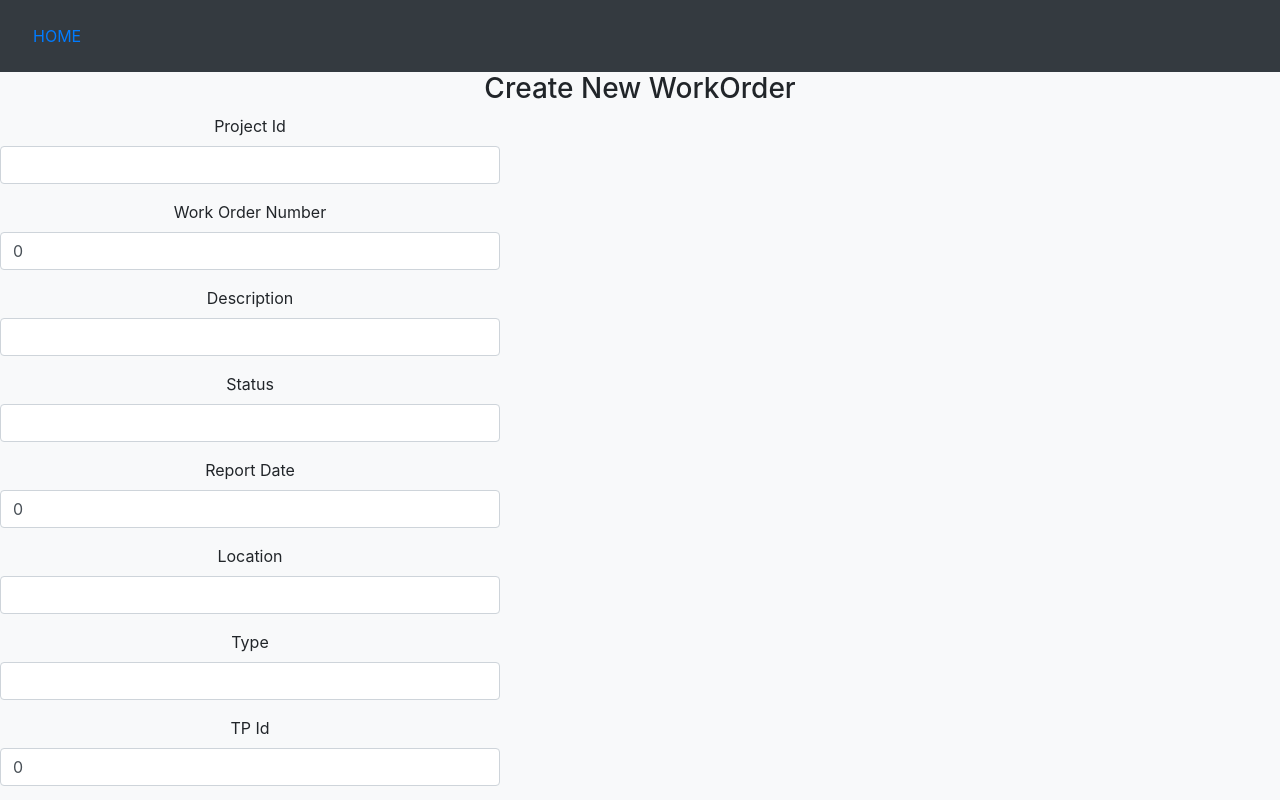
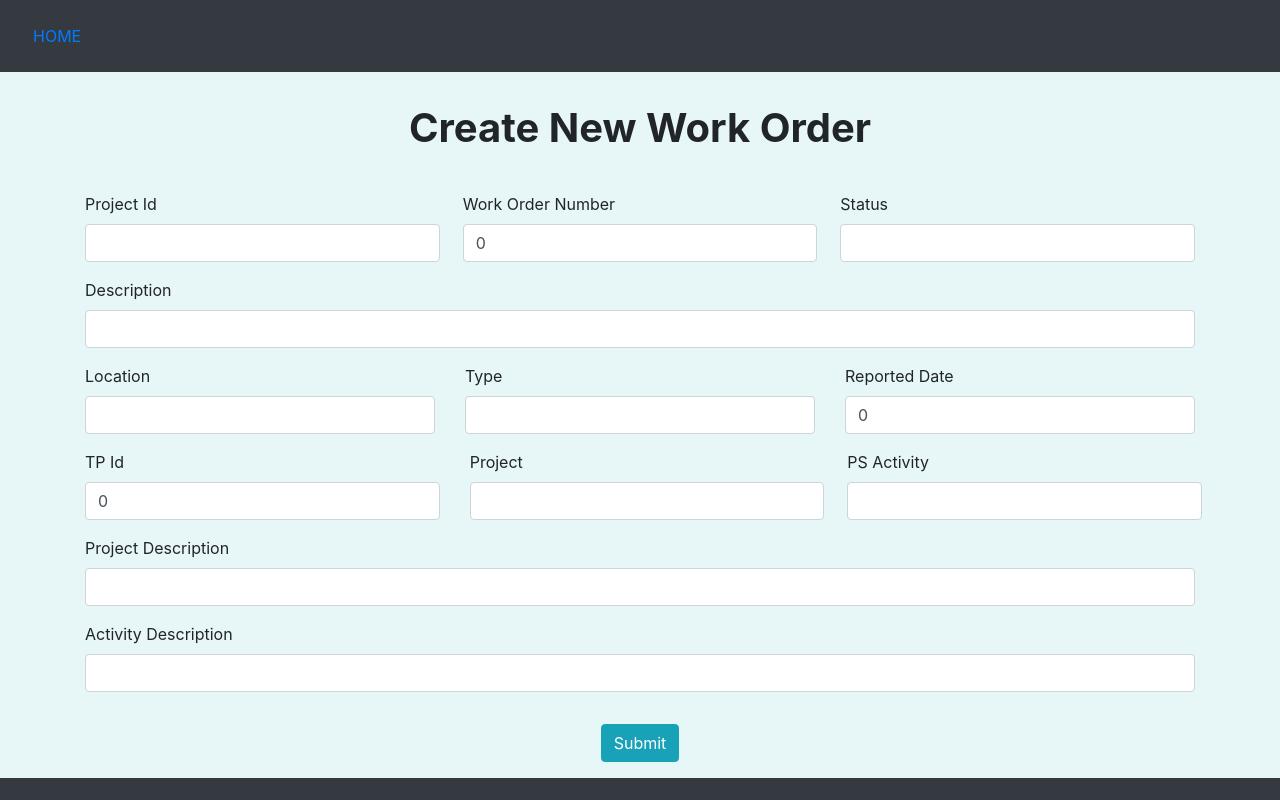
Before and after one commit to OFO323/BART12, a React (Create React App) app in the folder client/: page /createWorkorder in a window 1280 px wide. Shown: the top 800 px of the page. Built offline with nearby package versions, Linux system fonts and the light colour scheme.

Commit message:
finished spacing CreateWO

```diff
--- a/client/src/Attempts/1st/Components/CreateWO.js
+++ b/client/src/Attempts/1st/Components/CreateWO.js
@@ -1,7 +1,8 @@
 import React, { Component, Fragment } from 'react'
 import "bootstrap/dist/css/bootstrap.min.css";
 import axios from 'axios';
-import { Link } from 'react-router-dom';
+import { Link, Button } from 'react-router-dom';
+
 
 import Navbar from 'react-bootstrap/Navbar';
 import Form from 'react-bootstrap/Form';
@@ -92,7 +93,8 @@ class CreateWO extends Component{
 
         return(
             <Fragment>
-            <Navbar bg = 'dark' variant = 'dark'>
+            <div style = {{backgroundColor: '#E7F7F7'}}>
+            <Navbar expand = 'lg' sticky = 'top' bg = 'dark' variant = 'dark'>
             <Row>
                 <Form inline>
                 <Nav.Link >
@@ -101,11 +103,16 @@ class CreateWO extends Component{
                 </Form>
             </Row>
             </Navbar>
-            <div class='bg-light'>
-                <h3>Create New WorkOrder</h3>
+
+         <div className = "container">
+            <div className = 'py-3 my-3'>
+                <h1><strong>Create New Work Order</strong></h1>
+            </div>
+
+            <div>
                 <form onSubmit = {this.onSubmit}>
-                    <div>
-                        <div className = 'form-group' style={{ width:'500px'}}>
+                    <div className = "form-group row">
+                        <div className = 'col' style = {{textAlign: 'left'}}>
                             <label>Project Id</label>
                             <input
                             type = 'text'
@@ -113,10 +120,8 @@ class CreateWO extends Component{
                             name = 'w_projectid'
                             value = {this.state.w_projectid}
                             onChange = {this.onChange} />
-
                         </div>
-
-                        <div className = 'form-group' style={{ width:'500px'}}>
+                        <div className = 'col px-2' style = {{textAlign: 'left'}}>
                             <label>Work Order Number</label>
                             <input
                             type = 'number'
@@ -124,9 +129,22 @@ class CreateWO extends Component{
                             name = 'w_WOnum'
                             value = {this.state.w_WOnum}
                             onChange = {this.onChange} />
+
+                        </div>
+                        <div className = 'col' style = {{textAlign: 'left'}}>
+                                <label>Status</label>
+                                <input
+                                type = 'text'
+                                className = 'form-control'
+                                name = 'w_status'
+                                value = {this.state.w_status}
+                                onChange = {this.onChange} />
                         </div>
 
-                        <div className = 'form-group' style={{ width:'500px'}}>
+                     </div>
+
+                     <div className = 'form-group row'>
+                        <div className = 'col' style = {{textAlign: 'left'}}>
                             <label>Description</label>
                             <input
                             type = 'text'
@@ -135,28 +153,11 @@ class CreateWO extends Component{
                             value = {this.state.w_desc}
                             onChange = {this.onChange} />
                         </div>
+                    </div>
 
-                        <div className = 'form-group' style={{ width:'500px'}}>
-                            <label>Status</label>
-                            <input
-                            type = 'text'
-                            className = 'form-control'
-                            name = 'w_status'
-                            value = {this.state.w_status}
-                            onChange = {this.onChange} />
-                        </div>
 
-                        <div className = 'form-group' style={{ width:'500px'}}>
-                            <label>Report Date</label>
-                            <input
-                            type = 'text'
-                            className = 'form-control'
-                            name = 'w_reporteddate'
-                            value = {this.state.w_reporteddate}
-                            onChange = {this.onChange} />
-                        </div>
-
-                        <div className = 'form-group' style={{ width:'500px'}}>
+                <div className = 'form-group row'>
+                        <div className = 'col' style = {{textAlign: 'left'}}>
                             <label>Location</label>
                             <input
                             type = 'text'
@@ -166,7 +167,7 @@ class CreateWO extends Component{
                             onChange = {this.onChange} />
                         </div>
 
-                        <div className = 'form-group' style={{ width:'500px'}}>
+                        <div className = 'col' style = {{textAlign: 'left'}}>
                             <label>Type</label>
                             <input
                             type = 'text'
@@ -175,8 +176,19 @@ class CreateWO extends Component{
                             value = {this.state.w_type}
                             onChange = {this.onChange} />
                         </div>
+                        <div className = 'col' style = {{textAlign: 'left'}}>
+                            <label>Reported Date </label>
+                            <input
+                            type = 'text'
+                            className = 'form-control'
+                            name = 'w_reporteddate'
+                            value = {this.state.w_reporteddate}
+                            onChange = {this.onChange} />
+                        </div>
+                    </div>
 
-                        <div className = 'form-group' style={{ width:'500px'}}>
+                    <div className = 'form-group row'>
+                        <div className = 'col' style = {{textAlign: 'left'}}>
                             <label>TP Id</label>
                             <input
                             type = 'text'
@@ -186,7 +198,7 @@ class CreateWO extends Component{
                             onChange = {this.onChange} />
                         </div>
 
-                        <div className = 'form-group' style={{ width:'500px'}}>
+                        <div className = 'col' style = {{textAlign: 'left'}}>
                             <label>Project</label>
                             <input
                             type = 'text'
@@ -195,18 +207,7 @@ class CreateWO extends Component{
                             value = {this.state.w_PSProject}
                             onChange = {this.onChange} />
                         </div>
-
-                        <div className = 'form-group' style={{ width:'500px'}}>
-                            <label>Project Description</label>
-                            <input
-                            type = 'text'
-                            className = 'form-control'
-                            name = 'w_PSProjDesc'
-                            value = {this.state.w_PSProjDesc}
-                            onChange = {this.onChange} />
-                        </div>
-
-                        <div className = 'form-group' style={{ width:'500px'}}>
+                        <div className = 'col px-2' style = {{textAlign: 'left'}}>
                             <label>PS Activity</label>
                             <input
                             type = 'text'
@@ -216,7 +217,21 @@ class CreateWO extends Component{
                             onChange = {this.onChange} />
                         </div>
 
-                        <div className = 'form-group' style={{ width:'500px'}}>
+                    </div>
+
+                    <div className = 'form-group row'>
+                        <div className = 'col' style = {{textAlign: 'left'}}>
+                            <label>Project Description</label>
+                            <input
+                            type = 'text'
+                            className = 'form-control'
+                            name = 'w_PSProjDesc'
+                            value = {this.state.w_PSProjDesc}
+                            onChange = {this.onChange} />
+                        </div>
+                    </div>
+                    <div className = 'form-group row'>
+                        <div className = 'col' style = {{textAlign: 'left'}}>
                             <label>Activity Description</label>
                             <input
                             type = 'text'
@@ -226,15 +241,15 @@ class CreateWO extends Component{
                             onChange = {this.onChange} />
                         </div>
 
-
-                            <input type = 'Submit' value = 'Submit'/>
-
-
                     </div>
 
-
+                    <div className ='py-3'>
+                        <input type = 'Submit' value = 'Submit' class = 'btn btn-info'/>
+                    </div>
 
                 </form>
+            </div>
+            </div>
             </div>
             <Navbar class = "navbar fixed-bottom" expand = 'lg' sticky = 'bottom' bg = 'dark'>
                     <p></p>
--- a/client/src/Attempts/1st/Components/EditWO.js
+++ b/client/src/Attempts/1st/Components/EditWO.js
@@ -93,7 +93,8 @@ class editWorkorders extends Component{
 
         return(
             <Fragment>
-            <Navbar bg = 'dark' variant = 'dark'>
+            <div style = {{backgroundColor: '#E7F7F7'}}>
+            <Navbar expand = 'lg' sticky = 'top' bg = 'dark' variant = 'dark'>
             <Row>
                 <Form inline>
                 <Nav.Link >
@@ -102,11 +103,16 @@ class editWorkorders extends Component{
                 </Form>
             </Row>
             </Navbar>
-            <div class='bg-secondary'>
-                <h3 className = 'text-white'>Create New WorkOrder</h3>
+
+         <div className = "container">
+            <div className = 'py-3 my-3'>
+                <h1><strong>Edit Work Order</strong></h1>
+            </div>
+
+            <div>
                 <form onSubmit = {this.onSubmit}>
-                    <div>
-                        <div className = 'form-group' style={{ width:'500px'}}>
+                    <div className = "form-group row">
+                        <div className = 'col' style = {{textAlign: 'left'}}>
                             <label>Project Id</label>
                             <input
                             type = 'text'
@@ -114,10 +120,8 @@ class editWorkorders extends Component{
                             name = 'w_projectid'
                             value = {this.state.w_projectid}
                             onChange = {this.onChange} />
-                            {this.state.w_projectid}
                         </div>
-
-                        <div className = 'form-group' style={{ width:'500px'}}>
+                        <div className = 'col px-2' style = {{textAlign: 'left'}}>
                             <label>Work Order Number</label>
                             <input
                             type = 'number'
@@ -125,9 +129,22 @@ class editWorkorders extends Component{
                             name = 'w_WOnum'
                             value = {this.state.w_WOnum}
                             onChange = {this.onChange} />
+
+                        </div>
+                        <div className = 'col' style = {{textAlign: 'left'}}>
+                                <label>Status</label>
+                                <input
+                                type = 'text'
+                                className = 'form-control'
+                                name = 'w_status'
+                                value = {this.state.w_status}
+                                onChange = {this.onChange} />
                         </div>
 
-                        <div className = 'form-group' style={{ width:'500px'}}>
+                     </div>
+
+                     <div className = 'form-group row'>
+                        <div className = 'col' style = {{textAlign: 'left'}}>
                             <label>Description</label>
                             <input
                             type = 'text'
@@ -136,28 +153,11 @@ class editWorkorders extends Component{
                             value = {this.state.w_desc}
                             onChange = {this.onChange} />
                         </div>
+                    </div>
 
-                        <div className = 'form-group' style={{ width:'500px'}}>
-                            <label>Status</label>
-                            <input
-                            type = 'text'
-                            className = 'form-control'
-                            name = 'w_status'
-                            value = {this.state.w_status}
-                            onChange = {this.onChange} />
-                        </div>
 
-                        <div className = 'form-group' style={{ width:'500px'}}>
-                            <label>Report Date</label>
-                            <input
-                            type = 'text'
-                            className = 'form-control'
-                            name = 'w_reporteddate'
-                            value = {this.state.w_reporteddate}
-                            onChange = {this.onChange} />
-                        </div>
-
-                        <div className = 'form-group' style={{ width:'500px'}}>
+                <div className = 'form-group row'>
+                        <div className = 'col' style = {{textAlign: 'left'}}>
                             <label>Location</label>
                             <input
                             type = 'text'
@@ -167,7 +167,7 @@ class editWorkorders extends Component{
                             onChange = {this.onChange} />
                         </div>
 
-                        <div className = 'form-group' style={{ width:'500px'}}>
+                        <div className = 'col' style = {{textAlign: 'left'}}>
                             <label>Type</label>
                             <input
                             type = 'text'
@@ -176,8 +176,19 @@ class editWorkorders extends Component{
                             value = {this.state.w_type}
                             onChange = {this.onChange} />
                         </div>
+                        <div className = 'col' style = {{textAlign: 'left'}}>
+                            <label>Reported Date </label>
+                            <input
+                            type = 'text'
+                            className = 'form-control'
+                            name = 'w_reporteddate'
+                            value = {this.state.w_reporteddate}
+                            onChange = {this.onChange} />
+                        </div>
+                    </div>
 
-                        <div className = 'form-group' style={{ width:'500px'}}>
+                    <div className = 'form-group row'>
+                        <div className = 'col' style = {{textAlign: 'left'}}>
                             <label>TP Id</label>
                             <input
                             type = 'text'
@@ -187,7 +198,7 @@ class editWorkorders extends Component{
                             onChange = {this.onChange} />
                         </div>
 
-                        <div className = 'form-group' style={{ width:'500px'}}>
+                        <div className = 'col' style = {{textAlign: 'left'}}>
                             <label>Project</label>
                             <input
                             type = 'text'
@@ -196,18 +207,7 @@ class editWorkorders extends Component{
                             value = {this.state.w_PSProject}
                             onChange = {this.onChange} />
                         </div>
-
-                        <div className = 'form-group' style={{ width:'500px'}}>
-                            <label>Project Description</label>
-                            <input
-                            type = 'text'
-                            className = 'form-control'
-                            name = 'w_PSProjDesc'
-                            value = {this.state.w_PSProjDesc}
-                            onChange = {this.onChange} />
-                        </div>
-
-                        <div className = 'form-group' style={{ width:'500px'}}>
+                        <div className = 'col px-2' style = {{textAlign: 'left'}}>
                             <label>PS Activity</label>
                             <input
                             type = 'text'
@@ -217,7 +217,21 @@ class editWorkorders extends Component{
                             onChange = {this.onChange} />
                         </div>
 
-                        <div className = 'form-group' style={{ width:'500px'}}>
+                    </div>
+
+                    <div className = 'form-group row'>
+                        <div className = 'col' style = {{textAlign: 'left'}}>
+                            <label>Project Description</label>
+                            <input
+                            type = 'text'
+                            className = 'form-control'
+                            name = 'w_PSProjDesc'
+                            value = {this.state.w_PSProjDesc}
+                            onChange = {this.onChange} />
+                        </div>
+                    </div>
+                    <div className = 'form-group row'>
+                        <div className = 'col' style = {{textAlign: 'left'}}>
                             <label>Activity Description</label>
                             <input
                             type = 'text'
@@ -227,15 +241,15 @@ class editWorkorders extends Component{
                             onChange = {this.onChange} />
                         </div>
 
-
-                            <input type = 'Submit' value = 'Submit'/>
-
-
                     </div>
 
-
+                    <div className ='py-3'>
+                        <input type = 'Submit' value = 'Submit' class = 'btn btn-info'/>
+                    </div>
 
                 </form>
+            </div>
+            </div>
             </div>
             <Navbar class = "navbar fixed-bottom" expand = 'lg' sticky = 'bottom' bg = 'dark'>
                     <p></p>
--- a/client/src/Attempts/1st/Components/Home.js
+++ b/client/src/Attempts/1st/Components/Home.js
@@ -58,8 +58,7 @@ class Home extends Component{
                             <Link to = {'/createWorkorder'} className = 'nav-link'>Create Workorder</Link>
                         </Nav.Link>
                         <Form inline>
-                            <FormControl name = "search" type="text" placeholder="Search" className="mr-sm-2" onChange = {this.onChange} value = {this.state.search}/>
-                            <Dropdown class='ml-auto'>
+                        <Dropdown class='ml-auto'>
                                 <Dropdown.Toggle id="dropdown-custom-components" variant ="info">
                                 Filter
                                 </Dropdown.Toggle>
@@ -71,6 +70,7 @@ class Home extends Component{
                                 <Dropdown.Item ><Link to = {''}> Projects</Link></Dropdown.Item>
                                 </Dropdown.Menu>
                             </Dropdown>
+                            <FormControl name = "search" type="text" placeholder="Search" className="mr-sm-2" onChange = {this.onChange} value = {this.state.search}/>
                         </Form>
                     </Nav>
                 </Navbar>
--- a/client/src/Attempts/1st/Components/List.js
+++ b/client/src/Attempts/1st/Components/List.js
@@ -1,15 +1,12 @@
 import React, { Component, Fragment } from 'react';
 import { Link } from 'react-router-dom';
 import '../styles.css';
-import ARow from './AssetRow.js';
 
 import Table from 'react-bootstrap/Table';
-import Container from 'react-bootstrap/Container';
 import Navbar from 'react-bootstrap/Navbar';
 import Form from 'react-bootstrap/Form';
 import Button from 'react-bootstrap/Button';
 import FormControl from 'react-bootstrap/FormControl';
-import Col from 'react-bootstrap/Col';
 import Nav from 'react-bootstrap/Nav';
 
 const List = item => (
@@ -61,13 +58,14 @@ class Assets extends Component{
 
         return (
           <Fragment>
+          <div class='bg-dark'>
           <Navbar bg="dark" variant="dark">
           <Form inline>
             <Nav.Link >
                     <Link to = {'/'} className = 'nav-link'>HOME</Link>
               </Nav.Link>
               <FormControl type="text" placeholder="Search Assets" className="mr-sm-2"/>
-              <Button variant="outline-info">Search</Button>
+              <Button variant="info">Search</Button>
           </Form>
           </Navbar>
           <Table className = "table table-striped" variant = 'dark'>
@@ -87,6 +85,7 @@ class Assets extends Component{
           <Navbar class = "navbar fixed-bottom" expand = 'lg' sticky = 'bottom' bg = 'dark' width = '20px'>
                     <p></p>
             </Navbar>
+          </div>
             </Fragment>
           );
 
--- a/client/src/Attempts/1st/Components/WorkOrders.js
+++ b/client/src/Attempts/1st/Components/WorkOrders.js
@@ -1,10 +1,9 @@
 import React, { Component, Fragment } from 'react';
-import axios from 'axios';
+//import axios from 'axios';
 import { Link } from 'react-router-dom';
-import Workorder from './WorkOrder.js';
+// import Workorder from './WorkOrder.js';
 
 import Table from 'react-bootstrap/Table';
-import Container from 'react-bootstrap/Container';
 import Navbar from 'react-bootstrap/Navbar';
 import Form from 'react-bootstrap/Form';
 import Button from 'react-bootstrap/Button';
@@ -35,7 +34,7 @@ const Workorders = item => (
                 Location: [item.workorders.w_location],
                 Type: [item.workorders.w_type],
                 TPID: [item.workorders.w_TPID],
-                PSProject : [item.workorders.w_PSProject],
+                PSProject : [item.workorders.PSProject],
                 ProjDesc: [item.workorders.w_PSProjDesc],
                 Activity : [item.workorders.w_PSActivity],
                 ActDesc : [item.workorders.w_PSActDesc]
@@ -98,17 +97,20 @@ class WorkOrders extends Component{
         //console.log(workorders);
         return(
             <Fragment>
+             <div className = 'bg-dark'>
             <Navbar bg = 'dark' variant = 'dark'>
             <Row>
                 <Nav.Link >
                     <Link to = {'/'} className = 'nav-link'>HOME</Link>
                 </Nav.Link>
+
                 <Form inline>
                     <Col >
                         <FormControl type="text" placeholder="Search Workorders" className="mr-sm-2"/>
-                        <Button variant = 'outline-info'>Search</Button>
+                        <Button variant = 'info'>Search</Button>
                     </Col>
                 </Form>
+
                 </Row>
             </Navbar>
             <Table className = "table table-striped" variant = 'dark' bordered responsive>
@@ -131,6 +133,7 @@ class WorkOrders extends Component{
             <Navbar class = "navbar fixed-bottom" expand = 'lg' sticky = 'bottom' bg = 'dark'>
                     <p></p>
                 </Navbar>
+            </div>
             </Fragment>
 
         )
```
